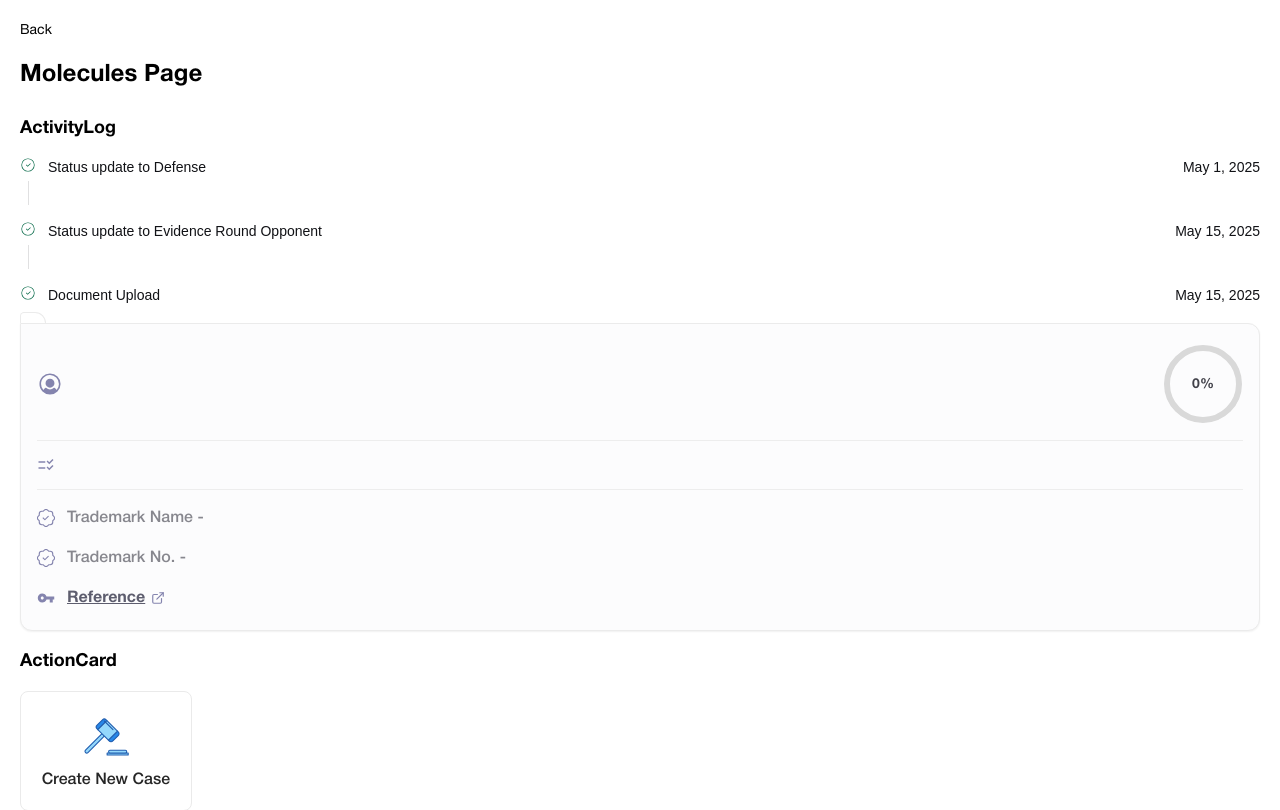
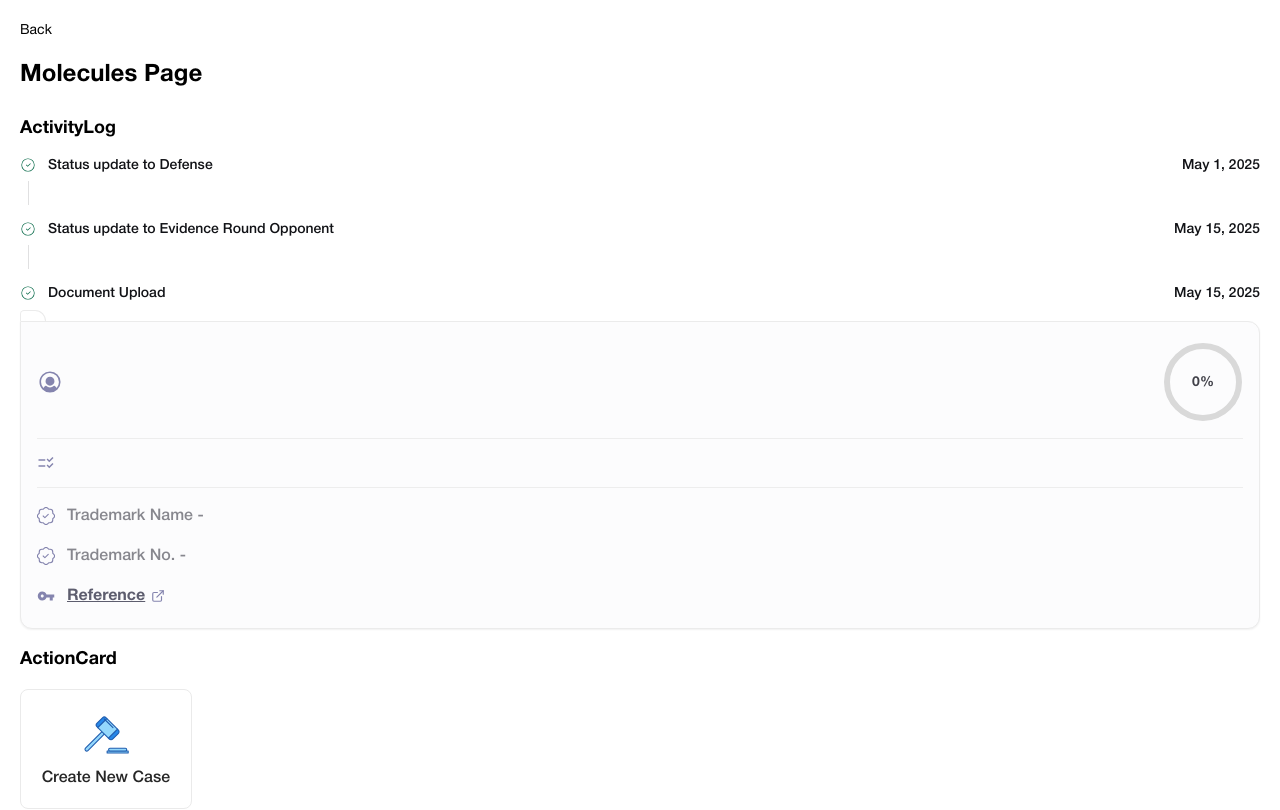
Before and after one commit to ammartafsol/pawel, a Next.js app: page /components/molecules in a window 1280 px wide. Shown: the top 810 px of the page. Built offline with nearby package versions, Linux system fonts and the light colour scheme.

Commit message:
activity

```diff
--- a/src/components/atoms/Activity/Activity.module.css
+++ b/src/components/atoms/Activity/Activity.module.css
@@ -41,7 +41,6 @@
 
 .text {
   color: var(--midnight-black, #111216);
-  font-family: "Rethink Sans", sans-serif;
   font-size: 14px;
   font-style: normal;
   font-weight: 500;
@@ -51,7 +50,6 @@
 
 .date {
   color: var(--midnight-black, #111216);
-  font-family: "Rethink Sans", sans-serif;
   font-size: 14px;
   font-style: normal;
   font-weight: 500;
```
